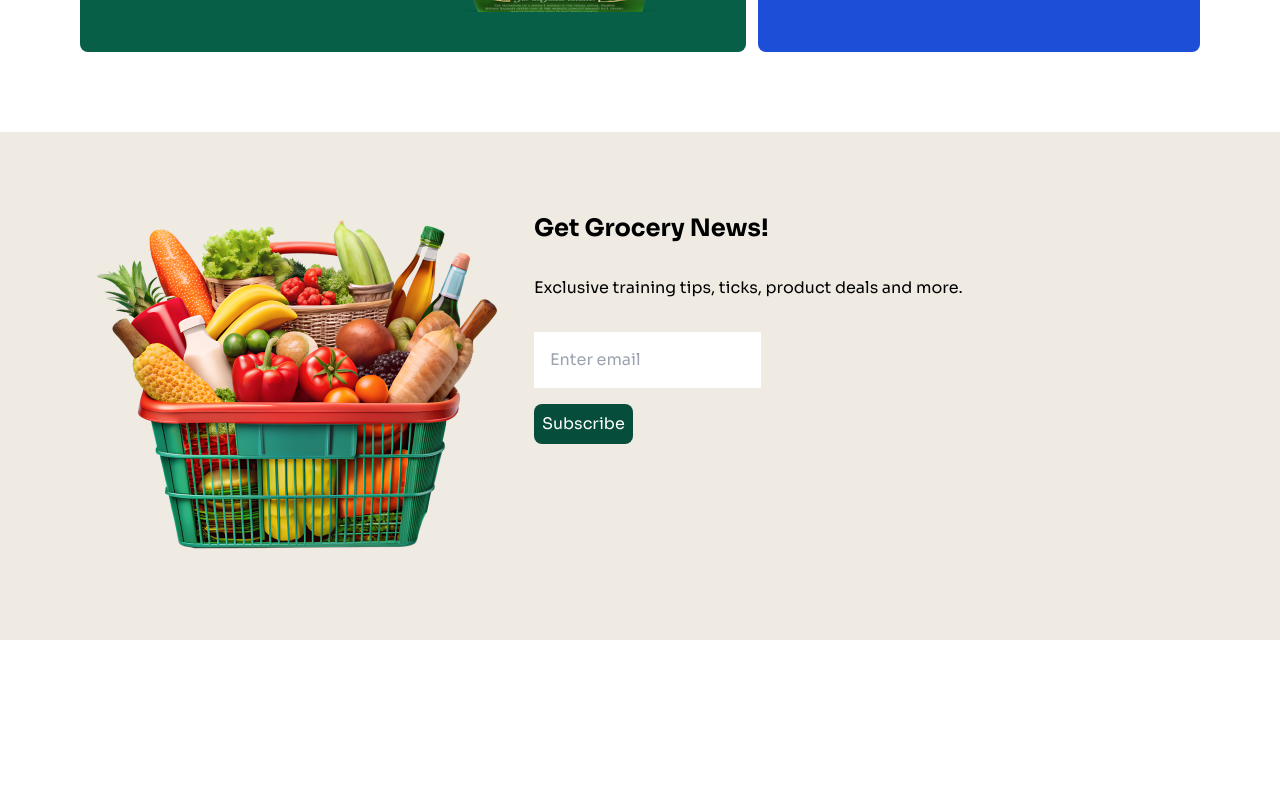
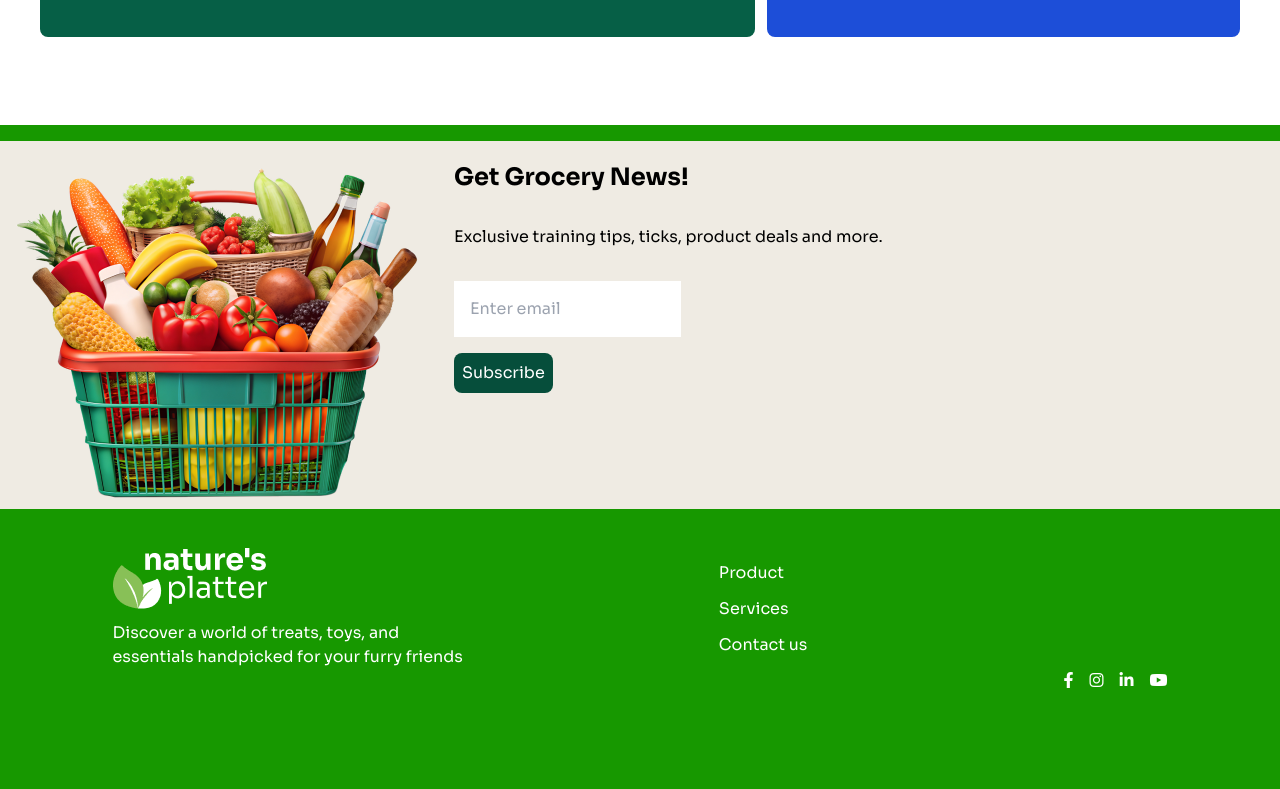
Before and after one commit to SumonaKeya/VegShop, a plain HTML site: page index.html in a window 1280 px wide. Shown: the part 2443-3232 px from the top of the page. Before the commit the page ends 3083 px from the top, so only its background shows below. Drawn offline with nearby package versions, Linux system fonts and the light colour scheme.

Commit message:
Pc edit done

```diff
--- a/index.html
+++ b/index.html
@@ -13,7 +13,9 @@
     <link rel="preconnect" href="https://fonts.googleapis.com">
     <link rel="preconnect" href="https://fonts.gstatic.com" crossorigin>
     <link href="https://fonts.googleapis.com/css2?family=Sora:wght@100..800&display=swap" rel="stylesheet">
-
+<!-- FontAwesome -->
+<link rel="stylesheet" href="https://cdnjs.cloudflare.com/ajax/libs/font-awesome/6.0.0-beta3/css/all.min.css">
+    <!-- Style -->
     <style>
         .font-sora {
             font-family: "Sora", sans-serif;
@@ -97,7 +99,7 @@
   </div>
 
 
-</section>
+        </section>
 
 
         <!-- Popular products Section -->
@@ -302,7 +304,7 @@
         </section>
 
            <!-- Arrival & Offers Section -->
-           <section class=" md:container mx-auto p-20">
+           <section class=" md:container mx-auto p-10">
          <div class="flex flex-row gap-3">
             <div class="flex flex-row bg-green-800 p-10 gap-4 rounded-lg">
                 <div class="gap-5">
@@ -329,7 +331,7 @@
         </section>
 
         <!-- News section -->
-        <section class=" md:container mx-auto p-20" style="background-color: #EFEBE3;">
+        <section class=" md:container mx-auto -mt-80  pt-5  transform translate-y-96  " style="background-color: #EFEBE3;">
         <div class="flex flex-row gap-3">
             <div>
                 <img src="./images/vegetable-busket.png">
@@ -342,6 +344,45 @@
             </div>
         </div>
          </section>
+
+         <!-- Footer section -->
+        <section  class=" md:container mx-auto p-20  pt-96  " style="background-color:#179800 ;">
+        <div class="flex flex-row gap-64 p-4 justify-center items-center">
+
+
+            <div class="flex flex-col">
+        <div><img src="./images/logo-footer.png"></div>
+        <p class="text-white pt-3">Discover a world of treats, toys, and <br> essentials handpicked for your furry friends</p>
+            </div>
+
+
+          <div class="flex flex-col text-white gap-3">
+            <a href="">Product</a>
+            <a href="">Services</a>
+            <a href="">Contact us</a>
+          </div>
+
+          <div class="flex space-x-4 mt-36">
+            <a href="https://www.facebook.com" target="_blank" class="text-white">
+                <i class="fab fa-facebook-f"></i>
+            </a>
+            <a href="https://www.instagram.com" target="_blank" class="text-white">
+                <i class="fab fa-instagram"></i>
+            </a>
+            <a href="https://www.linkedin.com" target="_blank" class="text-white">
+                <i class="fab fa-linkedin-in"></i>
+            </a>
+            <a href="https://www.youtube.com" target="_blank" class="text-white">
+                <i class="fab fa-youtube"></i>
+            </a>
+        </div>
+
+    </div>
+
+
+
+
+          </section>
     </main>
 
 </body>
```
